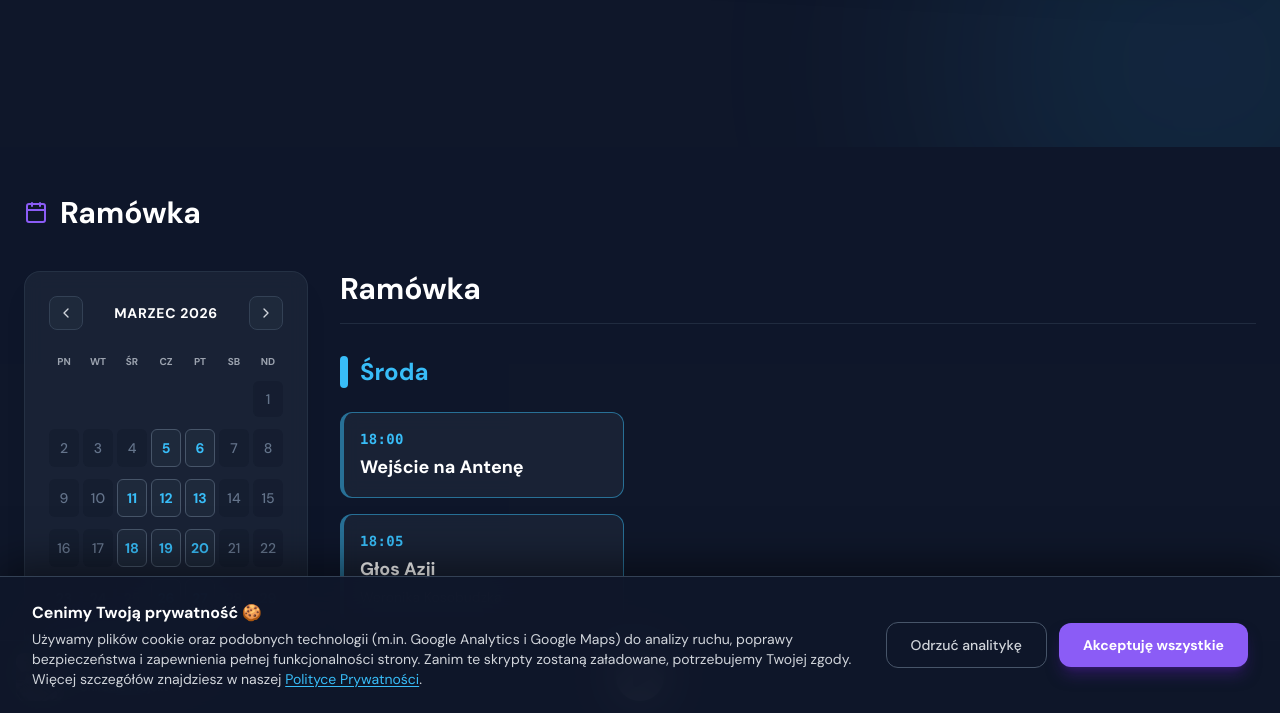
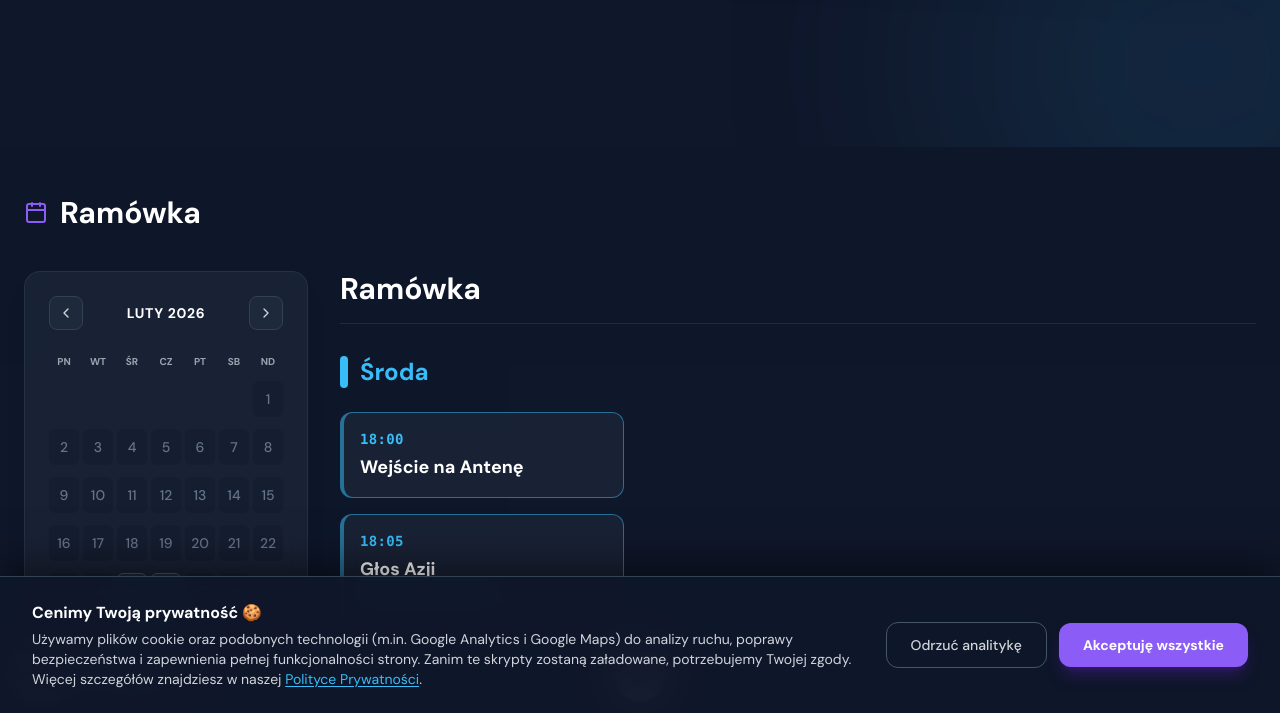
Before and after one commit to Zotxonk/Uniradio, a plain HTML site: page index.html in a window 1280 px wide. Both pictures are taken after a click on the button 66 px from the left and 966 px from the top of the page. Shown: the part 653-1366 px from the top of the page. Drawn offline with nearby package versions, Linux system fonts and the light colour scheme.

Commit message:
Add files via upload

```diff
--- a/index.html
+++ b/index.html
@@ -637,7 +637,7 @@
                     ],
                     piatek: [
                         { time: "17:00", title: "Wejście na Antenę", presenter: "" },
-                        { time: "17:05", title: "(Nie)dobre, bo polskie", presenter: "Lauri Potocki i Dawid Gruszka" },
+                        { time: "17:05", title: "Końcówka Języka", presenter: "Jan Wróbel" },
                         { time: "18:10", title: "Talkable", presenter: "Daisy" },
                         { time: "19:10", title: "Zejście z Anteny", presenter: "" }
                     ]
@@ -653,6 +653,7 @@
 
             // Zmienne stanu dla kalendarza
             let currentDate = new Date(); // Miesiąc wyświetlany w kalendarzu
+            currentDate.setDate(1); // Naprawa błędu przeskakiwania krótkich miesięcy (np. z 31 marca na 1 maja)
             let selectedDate = getClosestBroadcastDate(new Date()); // Data obecnie wybrana
 
             // Inicjalizacja Startowa
@@ -703,10 +704,12 @@
 
             // Obsługa strzałek kalendarza (możliwość nawigacji również w przeszłość)
             document.getElementById('prev-month').addEventListener('click', () => {
+                currentDate.setDate(1); // Zabezpieczenie przez JSowym błędem dni
                 currentDate.setMonth(currentDate.getMonth() - 1);
                 renderCalendar();
             });
             document.getElementById('next-month').addEventListener('click', () => {
+                currentDate.setDate(1); // Zabezpieczenie przez JSowym błędem dni
                 currentDate.setMonth(currentDate.getMonth() + 1);
                 renderCalendar();
             });
```
